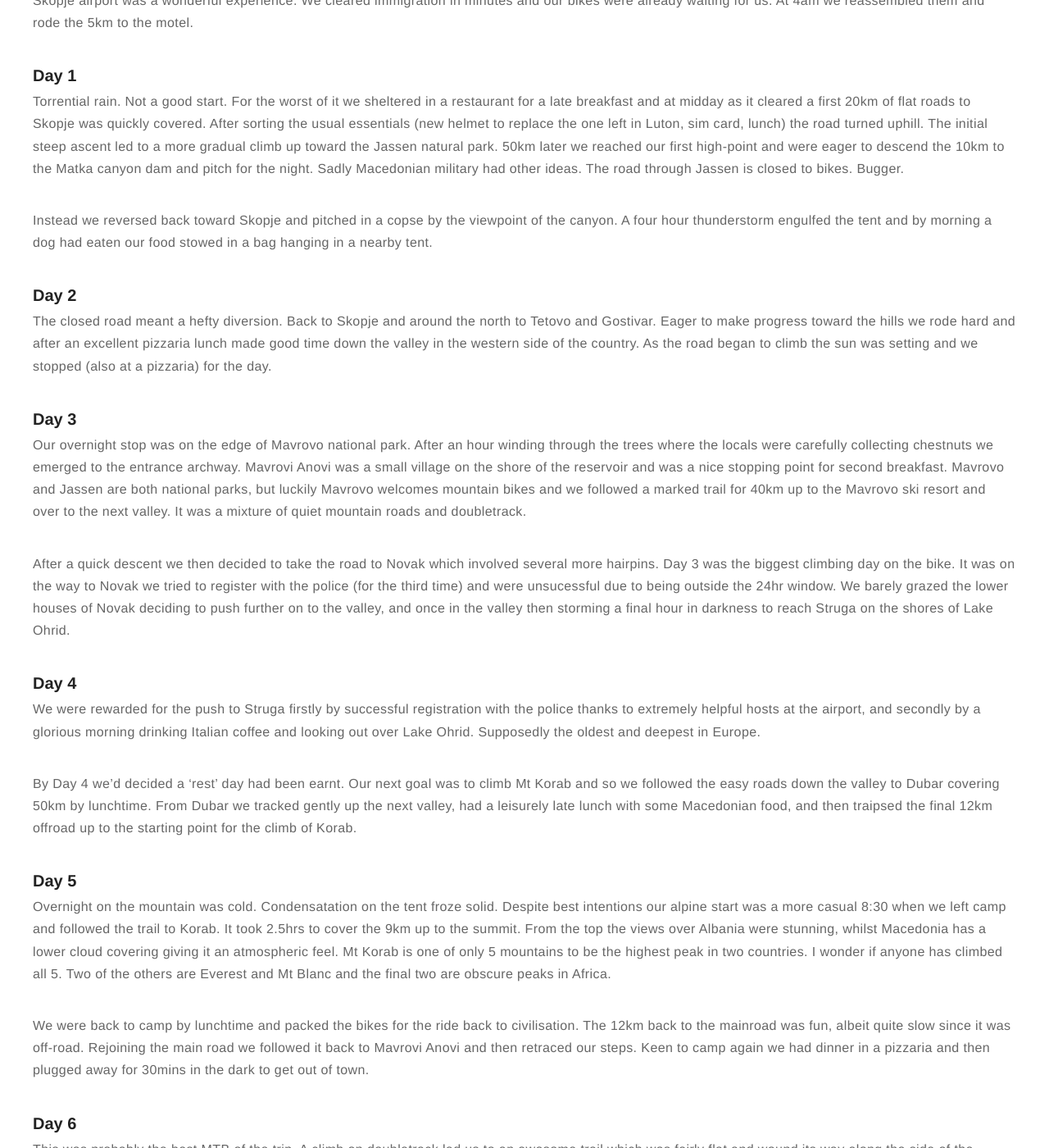
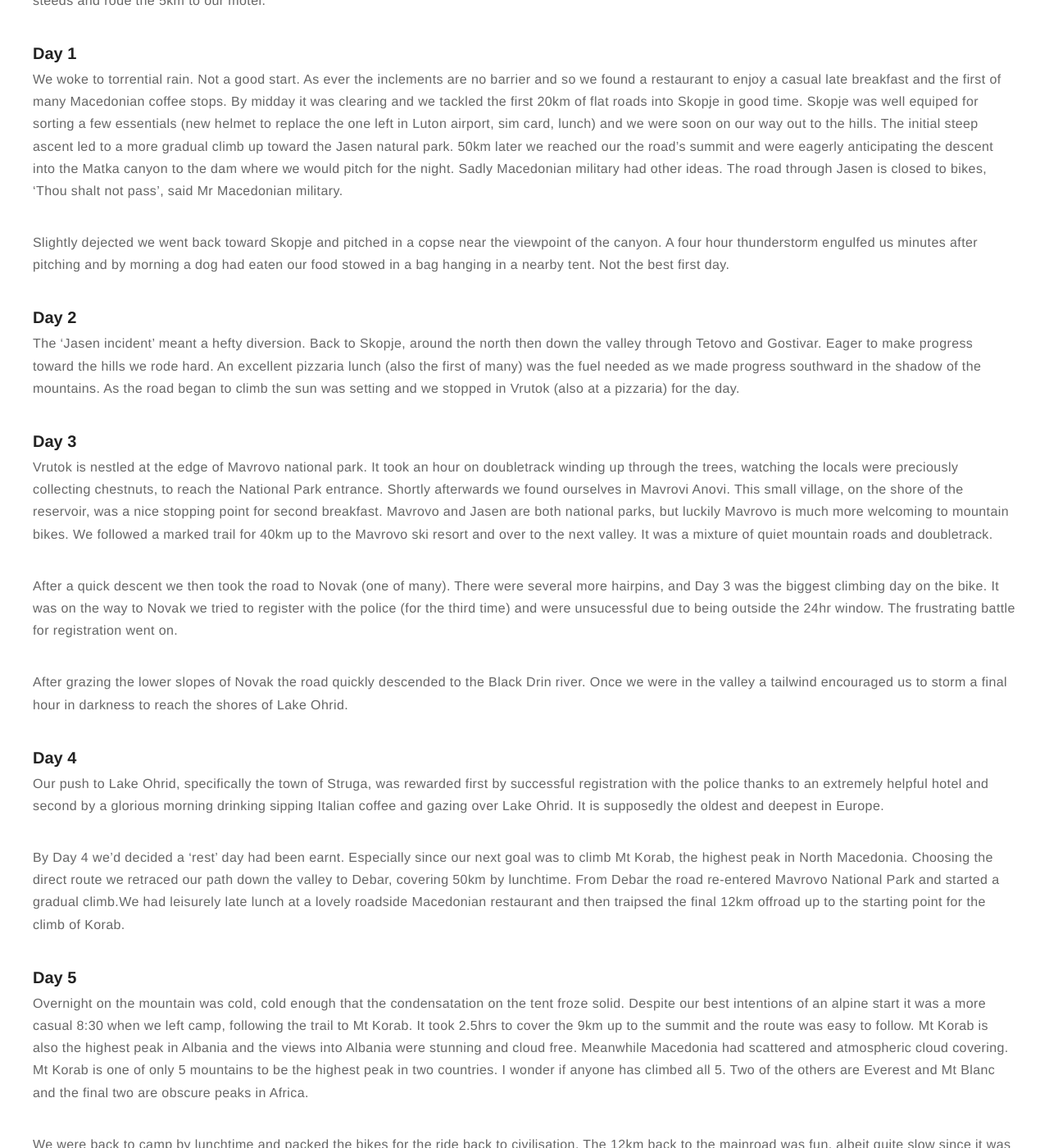
Before and after one commit to jc782/jc782.github.io, a Jekyll site: the page built from _posts/2022-10-12-North-Macedonia-2022.markdown, in a window 1280 px wide and 1400 px high, scrolled down 537 px. Shown: the whole window at 82% size. Built offline with Jekyll 4.4.1, drawn with Linux system fonts in a browser that asks for light colours; some of the changed text lies outside the part shown.

```diff
--- a/_posts/2022-10-12-North-Macedonia-2022.markdown
+++ b/_posts/2022-10-12-North-Macedonia-2022.markdown
@@ -13,39 +13,49 @@ published: true
 ---
 * In progress - pictures and further text to be added.
 
-With the pandemic retreating in the rear view mirror options for travel to the more remote corners has become possible again. In October 2022 for the annual 'adventure' trip we packed bikes and hopped on a Wizz Air flight to Skopje, capitol of North Macedonia. We were unusually well prepared. This included a booking for a motel to stay in after the late flight (no more airport sleeping), a defined route mapped out, and our own reliable bikes with decent brakes and gears.
+With the pandemic a distant memory the option for travel to the more remote corners is again possible. So, the 2022 annual 'adventure' location was North Macedonia. We packed our bikes and hopped on a Wizz Air flight to the capital, Skopje. Unprecendentedly well prepared we had already booked a motel to stay in after the late flight arrival (no more airport sleeping), had mapped out a route, and had fixed up reliable bikes with decent brakes and gears.
 
-Skopje airport was a wonderful experience. We cleared immigration in minutes and our bikes were already waiting for us. At 4am we reassembled them and rode the 5km to the motel.
+Arrival at Skopje airport was a wonderful experience. We cleared immigration in minutes and our bikes were already waiting for us. At 4am we reassembled our steeds and rode the 5km to our motel.
 
 ### Day 1
-Torrential rain. Not a good start. For the worst of it we sheltered in a restaurant for a late breakfast and at midday as it cleared a first 20km of flat roads to Skopje was quickly covered. After sorting the usual essentials (new helmet to replace the one left in Luton, sim card, lunch) the road turned uphill. The initial steep ascent led to a more gradual climb up toward the Jassen natural park. 50km later we reached our first high-point and were eager to descend the 10km to the Matka canyon dam and pitch for the night. Sadly Macedonian military had other ideas. The road through Jassen is closed to bikes. Bugger.
+We woke to torrential rain. Not a good start. As ever the inclements are no barrier and so we found a restaurant to enjoy a casual late breakfast and the first of many Macedonian coffee stops. By midday it was clearing and we tackled the first 20km of flat roads into Skopje in good time. Skopje was well equiped for sorting a few essentials (new helmet to replace the one left in Luton airport, sim card, lunch) and we were soon on our way out to the hills. The initial steep ascent led to a more gradual climb up toward the Jasen natural park. 50km later we reached our the road's summit and were eagerly anticipating the descent into the Matka canyon to the dam where we would pitch for the night. Sadly Macedonian military had other ideas. The road through Jasen is closed to bikes, 'Thou shalt not pass', said Mr Macedonian military.
 
-Instead we reversed back toward Skopje and pitched in a copse by the viewpoint of the canyon. A four hour thunderstorm engulfed the tent and by morning a dog had eaten our food stowed in a bag hanging in a nearby tent.
+Slightly dejected we went back toward Skopje and pitched in a copse near the viewpoint of the canyon. A four hour thunderstorm engulfed us minutes after pitching and by morning a dog had eaten our food stowed in a bag hanging in a nearby tent. Not the best first day.
 
 ### Day 2
-The closed road meant a hefty diversion. Back to Skopje and around the north to Tetovo and Gostivar. Eager to make progress toward the hills we rode hard and after an excellent pizzaria lunch made good time down the valley in the western side of the country. As the road began to climb the sun was setting and we stopped (also at a pizzaria) for the day.
+The 'Jasen incident' meant a hefty diversion. Back to Skopje, around the north then down the valley through Tetovo and Gostivar. Eager to make progress toward the hills we rode hard. An excellent pizzaria lunch (also the first of many) was the fuel needed as we made progress southward in the shadow of the mountains. As the road began to climb the sun was setting and we stopped in Vrutok (also at a pizzaria) for the day.
 
 ### Day 3
-Our overnight stop was on the edge of Mavrovo national park. After an hour winding through the trees where the locals were carefully collecting chestnuts we emerged to the entrance archway. Mavrovi Anovi was a small village on the shore of the reservoir and was a nice stopping point for second breakfast. Mavrovo and Jassen are both national parks, but luckily Mavrovo welcomes mountain bikes and we followed a marked trail for 40km up to the Mavrovo ski resort and over to the next valley. It was a mixture of quiet mountain roads and doubletrack.
+Vrutok is nestled at the edge of Mavrovo national park. It took an hour on doubletrack winding up through the trees, watching the locals were preciously collecting chestnuts, to reach the National Park entrance. Shortly afterwards we found ourselves in Mavrovi Anovi. This small village, on the shore of the reservoir, was a nice stopping point for second breakfast. Mavrovo and Jasen are both national parks, but luckily Mavrovo is much more welcoming to mountain bikes. We followed a marked trail for 40km up to the Mavrovo ski resort and over to the next valley. It was a mixture of quiet mountain roads and doubletrack.
 
-After a quick descent we then decided to take the road to Novak which involved several more hairpins. Day 3 was the biggest climbing day on the bike. It was on the way to Novak we tried to register with the police (for the third time) and were unsucessful due to being outside the 24hr window. We barely grazed the lower houses of Novak deciding to push further on to the valley, and once in the valley then storming a final hour in darkness to reach Struga on the shores of Lake Ohrid.
+After a quick descent we then took the road to Novak (one of many). There were several more hairpins, and Day 3 was the biggest climbing day on the bike. It was on the way to Novak we tried to register with the police (for the third time) and were unsucessful due to being outside the 24hr window. The frustrating battle for registration went on.
+
+After grazing the lower slopes of Novak the road quickly descended to the Black Drin river. Once we were in the valley a tailwind encouraged us to storm a final hour in darkness to reach the shores of Lake Ohrid.
 
 ### Day 4
-We were rewarded for the push to Struga firstly by successful registration with the police thanks to extremely helpful hosts at the airport, and secondly by a glorious morning drinking Italian coffee and looking out over Lake Ohrid. Supposedly the oldest and deepest in Europe.
+Our push to Lake Ohrid, specifically the town of Struga, was rewarded first by successful registration with the police thanks to an extremely helpful hotel and second by a glorious morning drinking sipping Italian coffee and gazing over Lake Ohrid. It is supposedly the oldest and deepest in Europe.
 
-By Day 4 we'd decided a 'rest' day had been earnt. Our next goal was to climb Mt Korab and so we followed the easy roads down the valley to Dubar covering 50km by lunchtime. From Dubar we tracked gently up the next valley, had a leisurely late lunch with some Macedonian food, and then traipsed the final 12km offroad up to the starting point for the climb of Korab.
+By Day 4 we'd decided a 'rest' day had been earnt. Especially since our next goal was to climb Mt Korab, the highest peak in North Macedonia. Choosing the direct route we retraced our path down the valley to Debar, covering 50km by lunchtime. From Debar the road re-entered Mavrovo National Park and started a gradual climb.We had leisurely late lunch at a lovely roadside Macedonian restaurant and then traipsed the final 12km offroad up to the starting point for the climb of Korab.
 
 ### Day 5
-Overnight on the mountain was cold. Condensatation on the tent froze solid. Despite best intentions our alpine start was a more casual 8:30 when we left camp and followed the trail to Korab. It took 2.5hrs to cover the 9km up to the summit. From the top the views over Albania were stunning, whilst Macedonia has a lower cloud covering giving it an atmospheric feel. Mt Korab is one of only 5 mountains to be the highest peak in two countries. I wonder if anyone has climbed all 5. Two of the others are Everest and Mt Blanc and the final two are obscure peaks in Africa.
+Overnight on the mountain was cold, cold enough that the condensatation on the tent froze solid. Despite our best intentions of an alpine start it was a more casual 8:30 when we left camp, following the trail to Mt Korab. It took 2.5hrs to cover the 9km up to the summit and the route was easy to follow. Mt Korab is also the highest peak in Albania and the views into Albania were stunning and cloud free. Meanwhile Macedonia had scattered and atmospheric cloud covering. Mt Korab is one of only 5 mountains to be the highest peak in two countries. I wonder if anyone has climbed all 5. Two of the others are Everest and Mt Blanc and the final two are obscure peaks in Africa.
 
-We were back to camp by lunchtime and packed the bikes for the ride back to civilisation. The 12km back to the mainroad was fun, albeit quite slow since it was off-road. Rejoining the main road we followed it back to Mavrovi Anovi  and then retraced our steps. Keen to camp again we had dinner in a pizzaria and then plugged away for 30mins in the dark to get out of town.
+We were back to camp by lunchtime and packed the bikes for the ride back to civilisation. The 12km back to the mainroad was fun, albeit quite slow since it was off-road. Rejoining the main road we followed it up to Mavrovi Anovi  and then down to Vrutok. Keen to camp again, we had dinner in a pizzaria in Vrutok and then plugged away for 30mins in the dark to get out of town and pitched at the side of the road.
 
 ### Day 6
-This was probably the best MTB of the trip. A climb on doubletrack led us to an awesome trail which was fairly flat and wound its way along the side of the mountain range. The views were spectacular. Unfortunatley we were on a schedule to get back to Skopje that day and so the MTB section was cut short and we descended to the much faster roads and followed those back through Tetovo to Skopje.
+This was probably the best MTB of the trip. A long doubletrack climb led to an awesome patt which was fairly flat and wound its way along the side of the mountain range. The views were spectacular. Unfortunately we were on a schedule to get back to Skopje that day and so the MTB section was cut short and we descended to the much faster roads and followed those back through Tetovo to Skopje.
 
 Skopje itself was intriguing. The city is split by the Zadar river and the vibe is very different depending which side of this natural border you are. The Warrior on a Horse statue was cool.
 
 ### Day 7
-It took much longer than expected to source bike boxes for the return trip but eventually a shop gave us two 29-er boxes. The bus from Skopje to the airport was a treat.
+It took much longer than expected to source bike boxes for the return trip but eventually a shop gave us two 29-er boxes. To kill time I got a Macedonian haircut and we wandered the Old Bazaar. The bus from Skopje to the airport was easy and had ample luggage space for bikes.
 
-A word of warning - don't try to take bike tools through Skopje airport handluggage. They will be confiscated and you may then end up with a sketch ride out of luton airport where no bolts have been tightened.
+A word of warning - don't try to take bike tools through Skopje airport handluggage. They will be confiscated and you may then end up with a sketchy ride out of luton airport where no bolts have been tightened.
+
+
+### Reflections
+First up, the government website advises registration with the police within 24hrs. We would have had no issues if we didn't register. However, the process was fairly easy and next time I would book a reputable hotel on the first night and sort registration then.
+
+Macedonian people were all kind and the country felt safe. The roads were extremely quiet and well paved.
+
+Our route ended up scattered, but I am confident that a loop could be completed. We rode ~70% on paved roads, but there were plenty of good off-road routes that could be explored.
```
Also changed, not shown: assets/images/northmacedonia/bikes.jpg (added), assets/images/northmacedonia/cold.jpg (added), assets/images/northmacedonia/ohrid.jpg (added), assets/images/northmacedonia/skopje.jpg (added), 5 other files.
